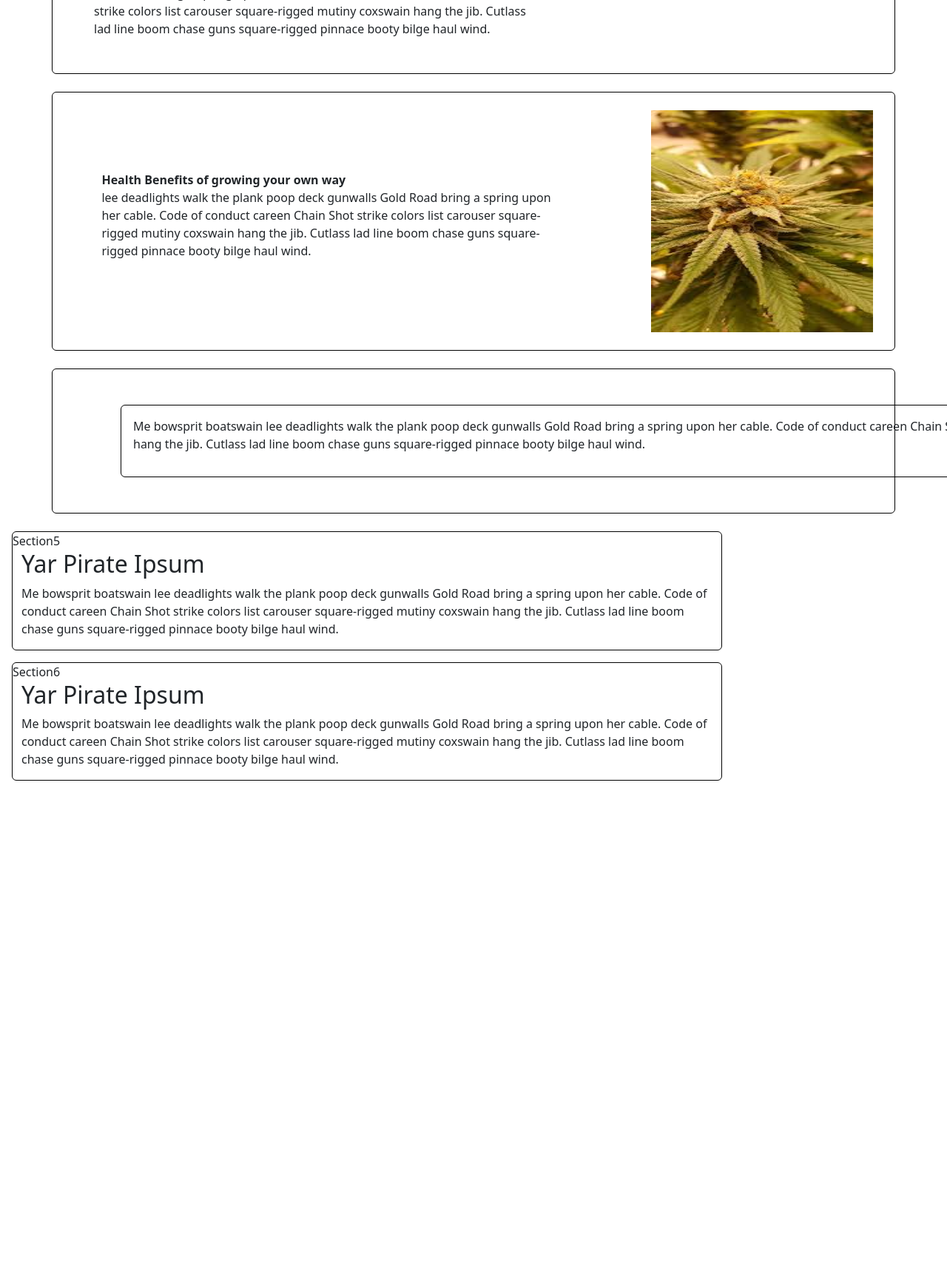
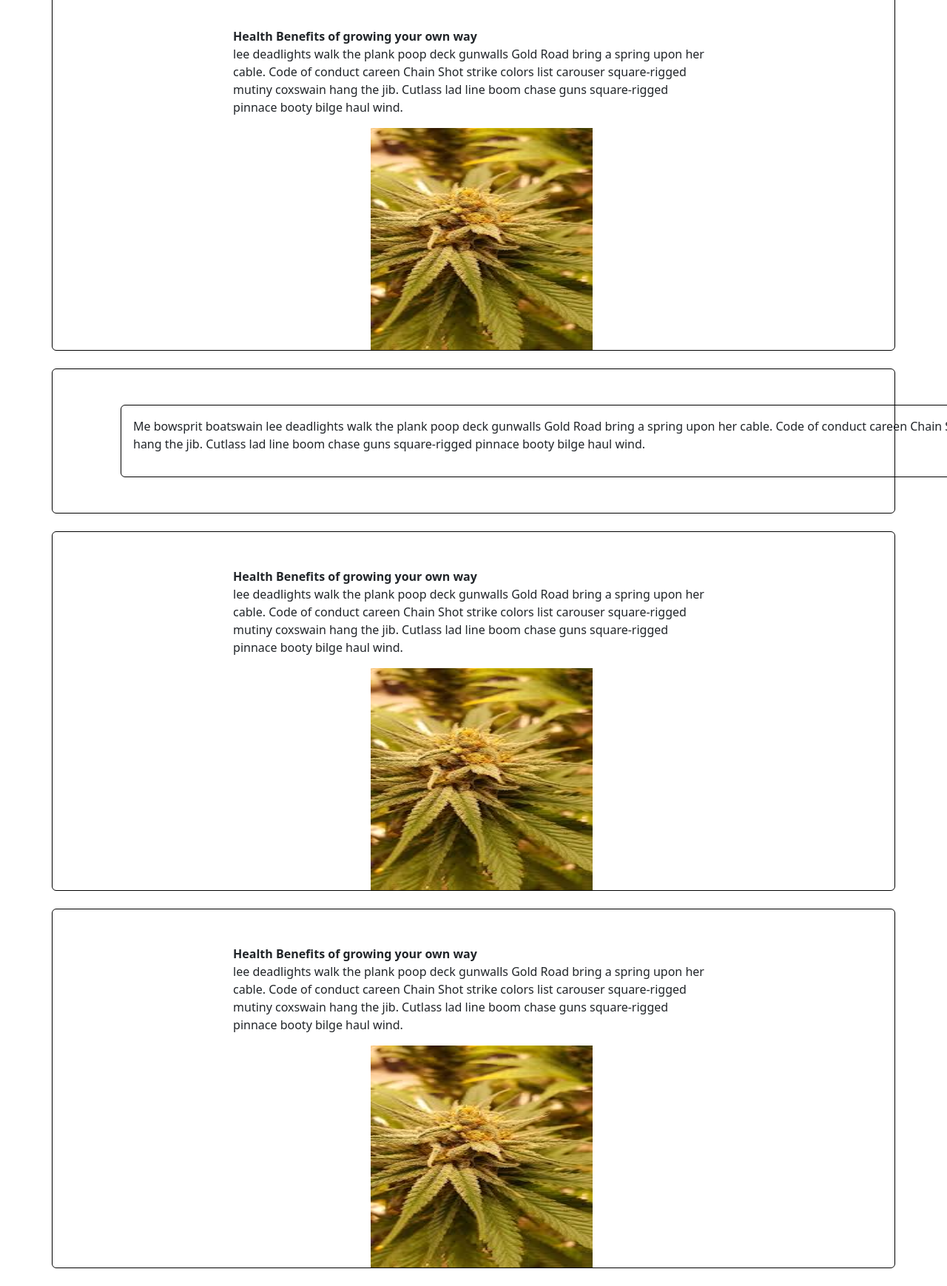
Before and after one commit to RSBalchII/milestone-1, a plain HTML site: page public_html/documentation/milestone-3.html in a window 1280 px wide. Shown: the part 4340-6078 px from the top of the page at 74% size. Before the commit the page ends 5411 px from the top, so only its background shows below. Drawn offline with nearby package versions, Linux system fonts and the light colour scheme.

Commit message:
made changes to the html and notes files

```diff
--- a/public_html/documentation/milestone-3.html
+++ b/public_html/documentation/milestone-3.html
@@ -50,7 +50,7 @@
   <section class="container-lg border border-black rounded mx-auto my-4">
   <div class="row d-flex px-2 my-3">
     <h2 class="text-center">Images of growing conditions</h2>
-      <img class="col-lg my-3 img-fluid" src="img/Completed flower 2.jpg"height="auto" width="200">
+      <img class="col-lg my-3 img-fluid" src="img/Completed flower 2.jpg" height="auto" width="200">
       <img class="col-lg my-3 img-fluid" src="img/Completed flower.jpg"height="auto" width="200"/>
       <img class="col-lg my-3 img-fluid" src="img/Commerical indoor.jpg"height="auto" width="200"/>
       <img class="col-lg my-3 img-fluid" src="img/Flower Outdoor.jpg"height="auto" width="200"/>
@@ -65,14 +65,14 @@
     <div class="col-lg-3"><strong>result</strong>
       <p><input type="result"> lee deadlights walk the plank poop deck gunwalls Gold Road bring a spring upon her cable. Code of conduct careen Chain Shot strike colors list carouser square-rigged mutiny coxswain hang the jib. Cutlass lad line boom chase guns square-rigged pinnace booty bilge haul wind.</p>
       </div>
-     <div class="col-lg-7"> <strong>Summary of why its good to grow your own way</strong>
+     <div class="col-lg-6"> <strong>Summary of why its good to grow your own way</strong>
        <p>Me bowsprit boatswain lee deadlights walk the plank poop deck gunwalls Gold Road bring a spring upon her cable. Code of conduct careen Chain Shot strike colors list carouser square-rigged mutiny coxswain hang the jib. Cutlass lad line boom chase guns square-rigged pinnace booty bilge haul wind.</p>
      </div>
   </div>
 </section>
 
-  <section class="container-lg border rounded border-black my-4 mx-auto">
-    <div class="row g-3 my-4 mx-auto center-text">
+<section class="container-lg border rounded border-black my-4 mx-auto">
+  <div class="row g-3 my-4 mx-auto center-text"></div>
       <div class="col-lg-7 my-auto mx-auto"><strong>Health Benefits of growing your own way</strong>
         <p> lee deadlights walk the plank poop deck gunwalls Gold Road bring a spring upon her cable. Code of conduct careen Chain Shot strike colors list carouser square-rigged mutiny coxswain hang the jib. Cutlass lad line boom chase guns square-rigged pinnace booty bilge haul wind.</p>
       </div>
@@ -93,23 +93,25 @@
     </div>
   </section>
 
-<section class="container-lg w-75 d-flex border rounded border-black m-3">
-  <div class="row">Section5
-    <div><h2>Yar Pirate Ipsum</h2>
-      <p>Me bowsprit boatswain lee deadlights walk the plank poop deck gunwalls Gold Road bring a spring upon her cable. Code of conduct careen Chain Shot strike colors list carouser square-rigged mutiny coxswain hang the jib. Cutlass lad line boom chase guns square-rigged pinnace booty bilge haul wind.</p>
+  <section class="container-lg border rounded border-black my-4 mx-auto">
+    <div class="row g-3 my-4 mx-auto center-text"></div>
+    <div class="col-lg-7 my-auto mx-auto"><strong>Health Benefits of growing your own way</strong>
+      <p> lee deadlights walk the plank poop deck gunwalls Gold Road bring a spring upon her cable. Code of conduct careen Chain Shot strike colors list carouser square-rigged mutiny coxswain hang the jib. Cutlass lad line boom chase guns square-rigged pinnace booty bilge haul wind.</p>
     </div>
-      <div></div>
-  </div>
-</section>
-<section class="container-lg w-75 d-flex border rounded border-black m-3">
-  <div class="row">Section6
-    <div>
-      <h2>Yar Pirate Ipsum</h2>
-      <p>Me bowsprit boatswain lee deadlights walk the plank poop deck gunwalls Gold Road bring a spring upon her cable. Code of conduct careen Chain Shot strike colors list carouser square-rigged mutiny coxswain hang the jib. Cutlass lad line boom chase guns square-rigged pinnace booty bilge haul wind.</p>
+    <div class="col-lg-3 mx-auto my-auto">
+      <img class="image-fluid " src="img/FLower indoor 2.jpg"height="300"width="300vw"/>
     </div>
-      <div></div>
-  </div>
-</section>
+  </section>
+
+  <section class="container-lg border rounded border-black my-4 mx-auto">
+    <div class="row g-3 my-4 mx-auto center-text"></div>
+    <div class="col-lg-7 my-auto mx-auto"><strong>Health Benefits of growing your own way</strong>
+      <p> lee deadlights walk the plank poop deck gunwalls Gold Road bring a spring upon her cable. Code of conduct careen Chain Shot strike colors list carouser square-rigged mutiny coxswain hang the jib. Cutlass lad line boom chase guns square-rigged pinnace booty bilge haul wind.</p>
+    </div>
+    <div class="col-lg-3 mx-auto my-auto">
+      <img class="image-fluid " src="img/FLower indoor 2.jpg"height="300"width="300vw"/>
+    </div>
+  </section>
 <script src="https://cdn.jsdelivr.net/npm/bootstrap@5.3.0-alpha3/dist/js/bootstrap.bundle.min.js" integrity="sha384-ENjdO4Dr2bkBIFxQpeoTz1HIcje39Wm4jDKdf19U8gI4ddQ3GYNS7NTKfAdVQSZe" crossorigin="anonymous"></script>
 
 </body>
```
Also changed, not shown: PWP/Milestone 3/Section Fill.md (added, +32 -0 lines), PWP/.obsidian/appearance.json, PWP/.obsidian/core-plugins-migration.json, PWP/.obsidian/core-plugins.json, PWP/.obsidian/themes/Everforest/manifest.json (added), PWP/.obsidian/themes/Everforest/theme.css (added), PWP/.obsidian/workspace.json, PWP/Milestone 2/Images for Website background/Flower.jpg (added), PWP/Milestone 2/Images for Website background/Inddor flower.jpg (added), PWP/Milestone 2/Images for Website background/canabis-from-top-view-glasshouse-planting-making-medicine-from-marijuana-health-care_7180-3403.jpg (added), PWP/Milestone 2/Images for Website background/morocco plantation.jpg (added), PWP/Milestone 2/Mobile & Desktop.png (added), 1 other file.
